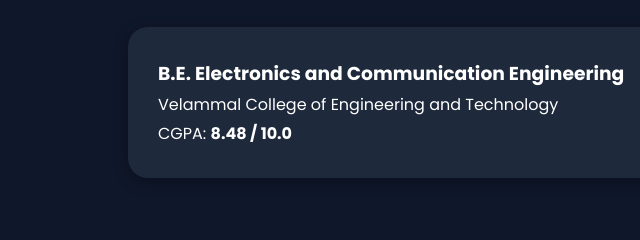
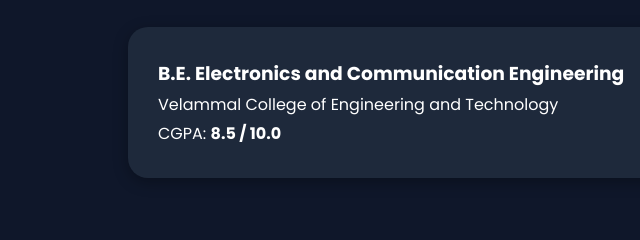
Before and after one commit to Mubeen575/personal-portfolio-website, a plain HTML site: page index.html in a window 1280 px wide. Shown: the part 3260-3500 px from the top of the page, 0-640 px from the left. Drawn offline with Linux system fonts and the light colour scheme.

Commit message:
Add files via upload

```diff
--- a/index.html
+++ b/index.html
@@ -246,7 +246,7 @@
             </p>
 
             <p>
-                CGPA: <strong>8.48 / 10.0</strong>
+                CGPA: <strong>8.5 / 10.0</strong>
             </p>
 
         </div>
```
